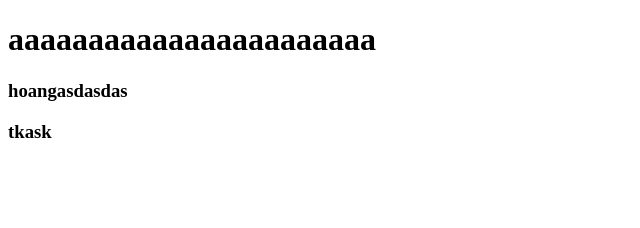
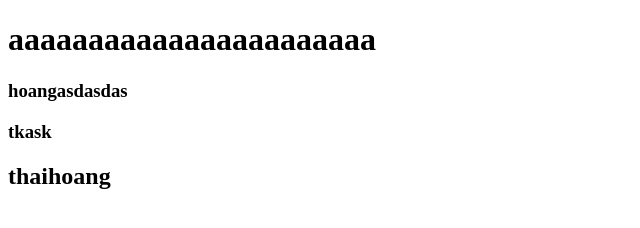
Before and after one commit to hoangthien3005/gihub-demo, a plain HTML site: page index.html in a window 1280 px wide. Shown: the whole page, without its empty margins (0-640 px from the left). Drawn offline with Linux system fonts and the light colour scheme.

Commit message:
Update index.html

```diff
--- a/index.html
+++ b/index.html
@@ -10,5 +10,6 @@
     <h1>aaaaaaaaaaaaaaaaaaaaaaa</h1>
     <h3>hoangasdasdas</h3>
     <h3>tkask</h3>
+    <h2>thaihoang</h2>
 </body>
 </html>
```
